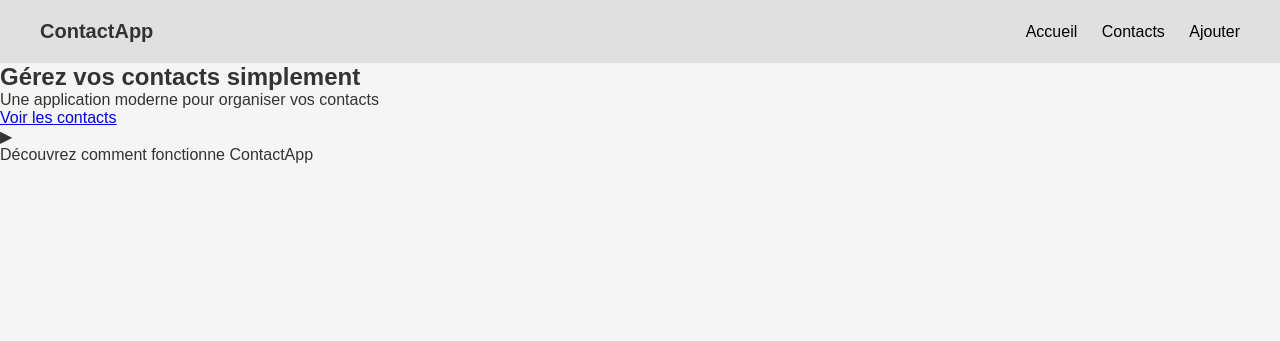
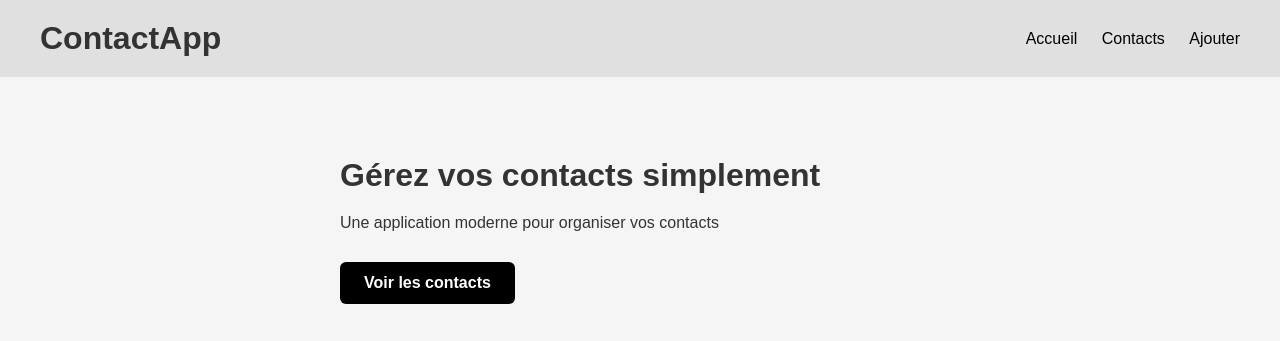
Before and after one commit to sanameguebli19-creator/ContacApp, a plain HTML site: page index.html in a window 1280 px wide. Drawn offline with Linux system fonts and the light colour scheme; files that its build step writes are made by us from their sources.

Commit message:
Style homepage layout to match Figma

```diff
--- a/index.html
+++ b/index.html
@@ -16,19 +16,16 @@
     </nav>
   </header>
 
-  <main>
-    <section class="hero">
+  <main class="hero">
+
       <h2>Gérez vos contacts simplement</h2>
       <p>Une application moderne pour organiser vos contacts</p>
-      <a class="btn" href="contacts.html">Voir les contacts</a>
-    </section>
+      <a href="contacts.html" class="btn">Voir les contacts</a>
 
-    <section class="video">
-      <div class="video-placeholder">
-        ▶
-      </div>
-      <p>Découvrez comment fonctionne ContactApp</p>
-    </section>
+
+
+      <p class="video-text"><Découvrez comment fonctionne ContactApp </p>
+
   </main>
 
 </body>
--- a/style.css
+++ b/style.css
@@ -9,7 +9,7 @@ body {
   background-color: #f5f5f5;
   color: #333;
 }
-header {
+.header {
   background-color: #e0e0e0;
   padding: 20px 40px;
   display: flex;
@@ -17,13 +17,38 @@ header {
   align-items: center;
 }
 
-header h1 {
-  font-size: 20px;
-}
 
-nav a {
+.header nav a {
   margin-left: 20px;
   text-decoration: none;
   color: #000;
-  font-weight: 500;
+
 }
+.hero {
+  max-width: 600px;
+  margin: 80px auto;
+  text-align: left;
+}
+
+.hero h2 {
+  font-size: 32px;
+  margin-bottom: 20px;
+}
+
+.hero p {
+  font-size: 16px;
+  margin-bottom: 30px;
+}
+.btn {
+  display: inline-block;
+  padding: 12px 24px;
+  background-color: #000;
+  color: #fff;
+  text-decoration: none;
+  border-radius: 6px;
+  font-weight: bold;
+}
+.video-text {
+  margin-top: 40px;
+  font-size: 14px;
+}
```
